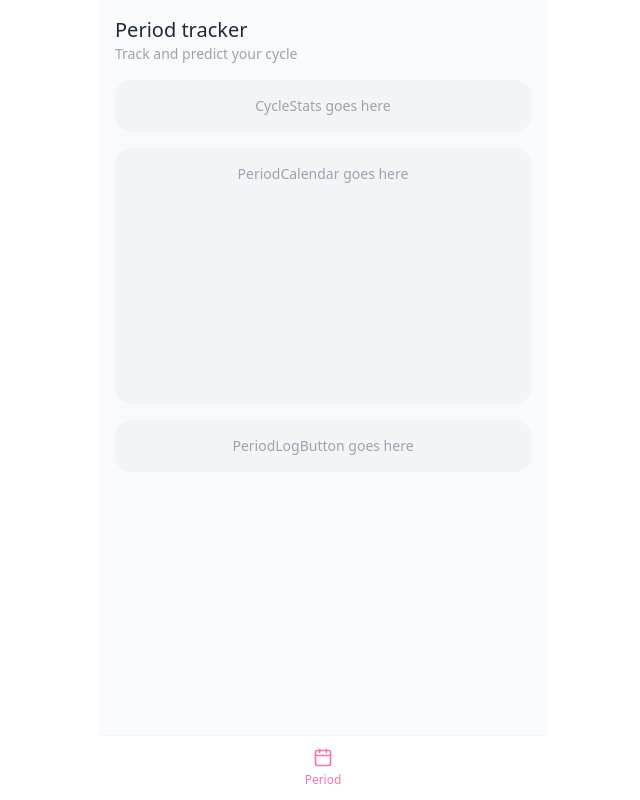
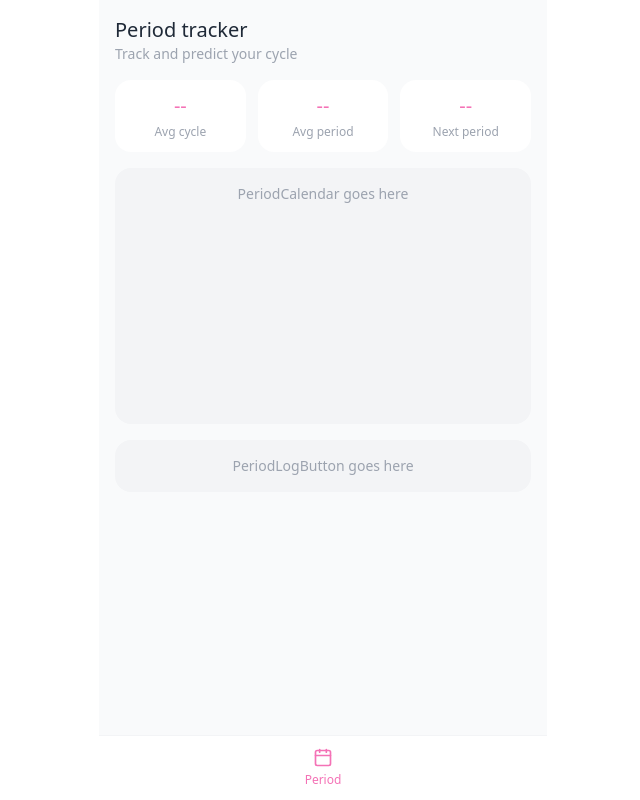
Before and after one commit to gmoraleslondono/rosa-cycle, a React (Vite) app: page /period in a window 1280 px wide. Shown: the whole page, without its empty margins (317-957 px from the left). Built offline with nearby package versions, Linux system fonts and the light colour scheme.

Commit message:
Add CycleStats and StatCard components for displaying cycle statistics in PeriodView

```diff
--- /dev/null
+++ b/src/components/period/CycleStats.tsx
@@ -0,0 +1,28 @@
+import StatCard from "./statCard";
+import type { CycleStatsProps } from "../../types";
+
+function formatDays(value: number | null, suffix = "d"): string {
+  if (value === null) return "--";
+  return `${value}${suffix}`;
+}
+
+function formatDaysUntil(value: number | null): string {
+  if (value === null) return "--";
+  if (value === 0) return "Today";
+  if (value < 0) return `${Math.abs(value)}d late`;
+  return `${value}d`;
+}
+
+export default function CycleStats({
+  avgCycleLength,
+  avgPeriodLength,
+  daysUntilNext,
+}: CycleStatsProps) {
+  return (
+    <div className="flex gap-3">
+      <StatCard label="Avg cycle" value={formatDays(avgCycleLength)} />
+      <StatCard label="Avg period" value={formatDays(avgPeriodLength)} />
+      <StatCard label="Next period" value={formatDaysUntil(daysUntilNext)} />
+    </div>
+  );
+}
--- /dev/null
+++ b/src/components/period/StatCard.tsx
@@ -0,0 +1,13 @@
+interface StatCardProps {
+  label: string;
+  value: string;
+}
+
+export default function StatCard({ label, value }: StatCardProps) {
+  return (
+    <div className="flex-1 bg-white rounded-2xl p-3 flex flex-col items-center gap-1">
+      <span className="text-xl font-medium text-pink-400">{value}</span>
+      <span className="text-xs text-gray-400 text-center">{label}</span>
+    </div>
+  );
+}
--- a/src/types/index.ts
+++ b/src/types/index.ts
@@ -60,3 +60,9 @@ export interface AppSettings {
   defaultPeriodLengthDays: number;
   onboardingComplete: boolean;
 }
+
+export interface CycleStatsProps {
+  avgCycleLength: number | null;
+  avgPeriodLength: number | null;
+  daysUntilNext: number | null;
+}
--- a/src/views/PeriodView.tsx
+++ b/src/views/PeriodView.tsx
@@ -1,5 +1,11 @@
 import { useEffect } from "react";
 import { usePeriodStore } from "../stores/period";
+import CycleStats from "../components/period/CycleStats";
+import {
+  getAvgCycleLength,
+  getAvgPeriodLength,
+  daysUntilNextPeriod,
+} from "../utils/periodCalculations";
 
 export default function PeriodView() {
   const { periods, load, loading } = usePeriodStore();
@@ -34,9 +40,11 @@ export default function PeriodView() {
       </div>
 
       {/* Cycle stats */}
-      <div className="bg-gray-100 rounded-2xl p-4 text-center text-gray-400 text-sm">
-        CycleStats goes here
-      </div>
+      <CycleStats
+        avgCycleLength={getAvgCycleLength(periods)}
+        avgPeriodLength={getAvgPeriodLength(periods)}
+        daysUntilNext={daysUntilNextPeriod(periods)}
+      />
 
       {/* Calendar */}
       <div className="bg-gray-100 rounded-2xl p-4 text-center text-gray-400 text-sm h-64">
```
